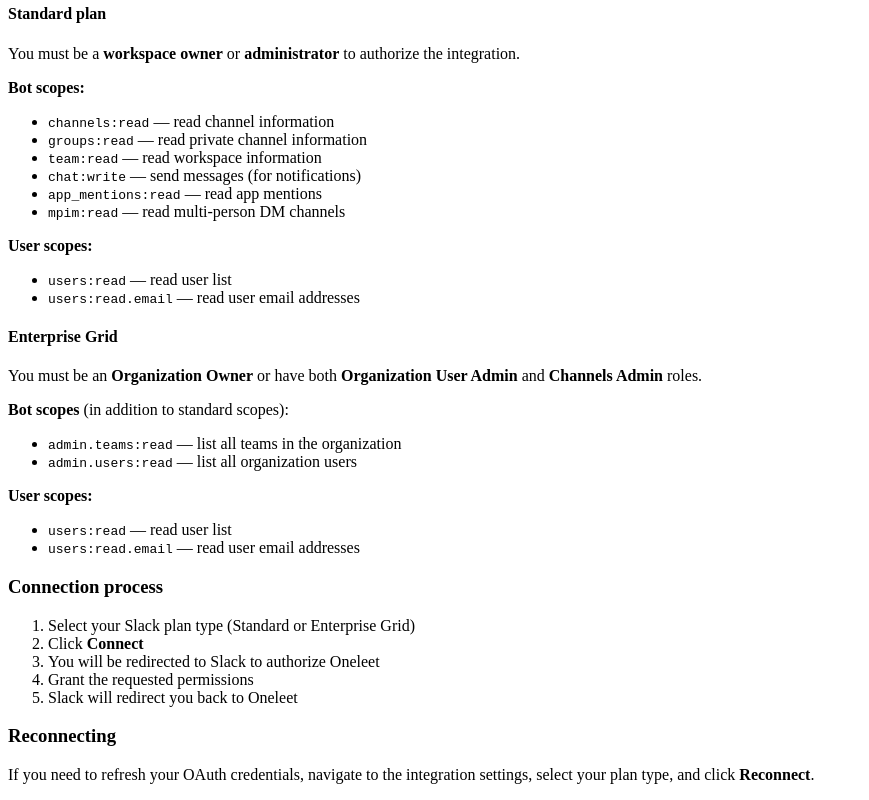
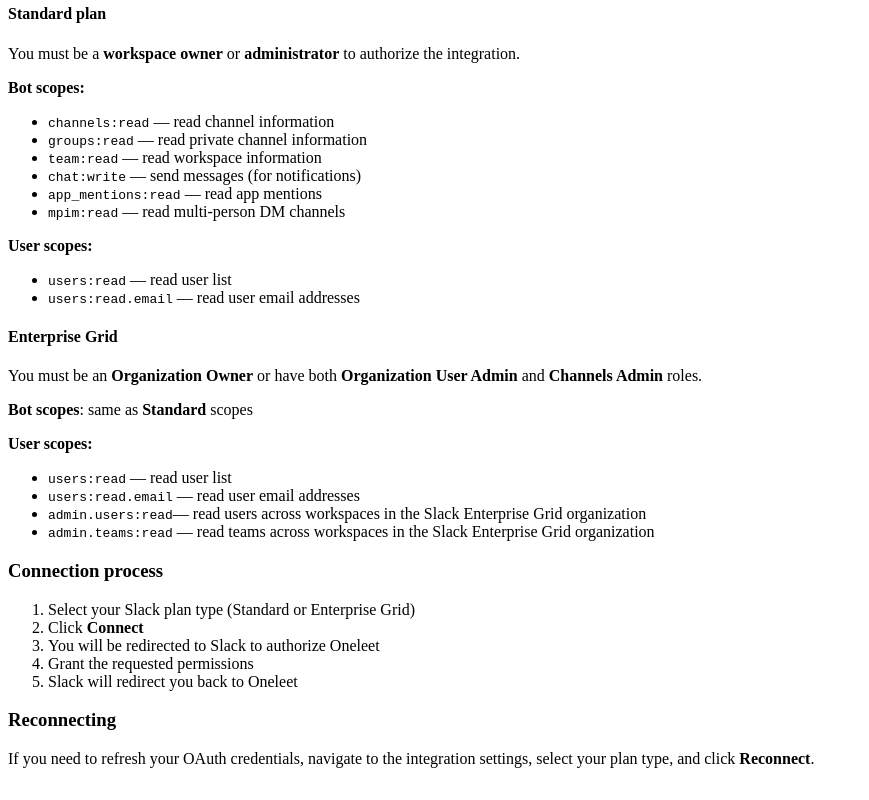
Before and after one commit to Oneleet/oneleet-docs, a Next.js app: page /integrations/slack in a window 1280 px wide. Shown: the part 615-1415 px from the top of the page, without its empty margins (0-869 px from the left). Built offline with nearby package versions, Linux system fonts and the light colour scheme.

Commit message:
Update pages/integrations/slack.mdx
Co-authored-by: Ian <Ian@oneleet.com>

```diff
--- a/pages/integrations/slack.mdx
+++ b/pages/integrations/slack.mdx
@@ -51,13 +51,13 @@ You must be a **workspace owner** or **administrator** to authorize the integrat
 
 You must be an **Organization Owner** or have both **Organization User Admin** and **Channels Admin** roles.
 
-**Bot scopes** (in addition to standard scopes):
-- `admin.teams:read` — list all teams in the organization
-- `admin.users:read` — list all organization users
+**Bot scopes**: same as **Standard** scopes
 
 **User scopes:**
 - `users:read` — read user list
 - `users:read.email` — read user email addresses
+- `admin.users:read`— read users across workspaces in the Slack Enterprise Grid organization
+- `admin.teams:read` — read teams across workspaces in the Slack Enterprise Grid organization
 
 ### Connection process
 
```
